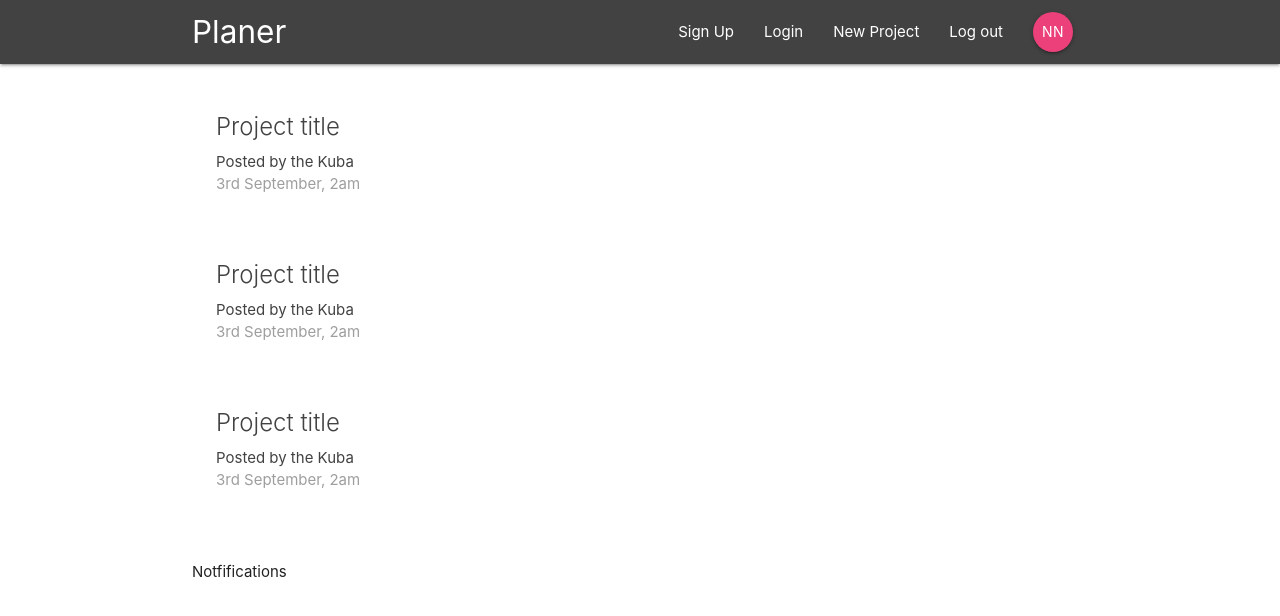
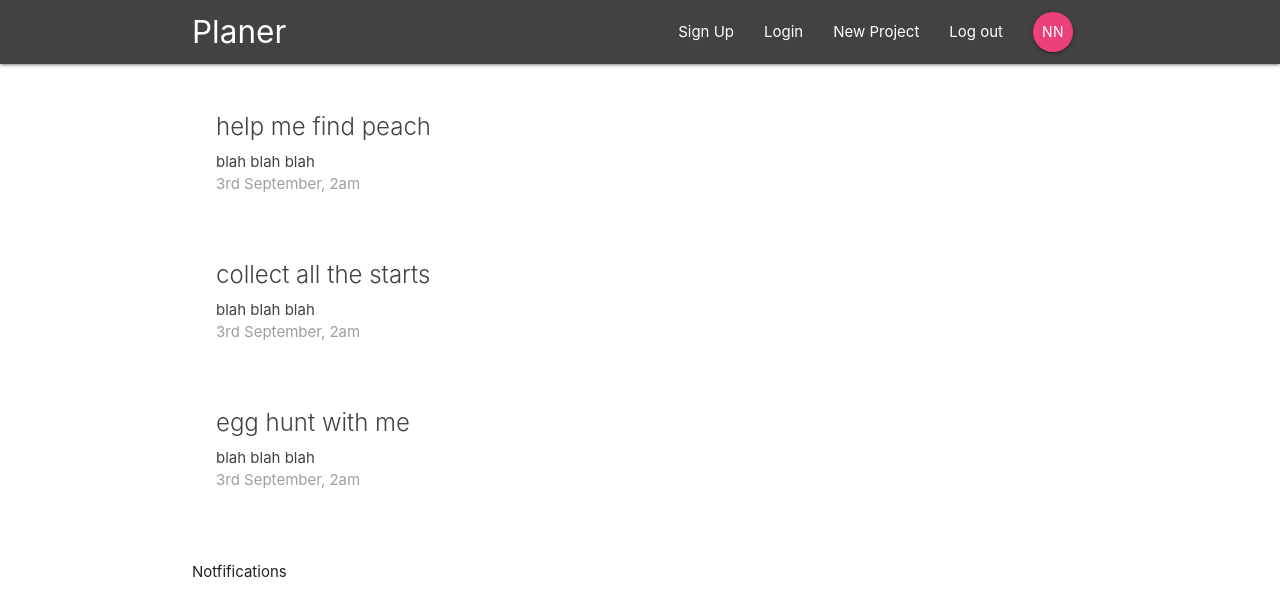
Before and after one commit to jmargielewski/planer, a React (Create React App) app: page / in a window 1280 px wide. Shown: the top 616 px of the page. Built offline with nearby package versions, Linux system fonts and the light colour scheme.

Commit message:
dummy data

```diff
--- a/src/components/dashboard/Dashboard.tsx
+++ b/src/components/dashboard/Dashboard.tsx
@@ -1,13 +1,19 @@
 import React, { Component } from 'react';
+import { connect } from 'react-redux';
 import Notifications from './Notifications';
 import ProjectList from '../projects/ProjectList';
 
-class Dashboard extends Component {
+interface Props {
+  projects: any;
+}
+
+class Dashboard extends Component<Props> {
   render() {
+    const { projects } = this.props;
     return (
       <div className="dashboard container">
         <div className="col s12 m6">
-          <ProjectList />
+          <ProjectList projects={projects} />
         </div>
         <div className="col s12 m5 offset-m1">
           <Notifications />
@@ -17,4 +23,8 @@ class Dashboard extends Component {
   }
 }
 
-export default Dashboard;
+const mapStateToProps = (state: any) => ({
+  projects: state.project.projects,
+});
+
+export default connect(mapStateToProps)(Dashboard);
--- a/src/components/projects/ProjectList.tsx
+++ b/src/components/projects/ProjectList.tsx
@@ -1,12 +1,13 @@
 import React from 'react';
 import ProjectSummary from './ProjectSummary';
 
-const ProjectList = () => {
+const ProjectList = ({ projects }: any) => {
   return (
     <div className="project-list section">
-      <ProjectSummary />
-      <ProjectSummary />
-      <ProjectSummary />
+      {projects &&
+        projects.map((project: any) => (
+          <ProjectSummary project={project} key={project.id} />
+        ))}
     </div>
   );
 };
--- a/src/components/projects/ProjectSummary.tsx
+++ b/src/components/projects/ProjectSummary.tsx
@@ -1,11 +1,11 @@
 import React from 'react';
 
-const ProjectSummary = () => {
+const ProjectSummary = ({ project }: any) => {
   return (
     <div className="card z-depth-0 project-summary">
       <div className="card-content grey-text text-darken-3">
-        <span className="card-title">Project title</span>
-        <p>Posted by the Kuba</p>
+        <span className="card-title">{project.title}</span>
+        <p>{project.content}</p>
         <p className="grey-text">3rd September, 2am</p>
       </div>
     </div>
--- a/src/store/index.ts
+++ b/src/store/index.ts
@@ -3,12 +3,12 @@ import { combineReducers, Reducer } from 'redux';
 import { AuthState } from './auth/types';
 import authReducer from './auth/reducer';
 
-import { ProjectState } from './project/types';
+import { ProjectsState } from './project/types';
 import projectReducer from './project/reducer';
 
 export interface ApplicationState {
   auth: AuthState;
-  project: ProjectState;
+  project: ProjectsState;
 }
 
 export const reducers: Reducer<ApplicationState> = combineReducers<ApplicationState>({
--- a/src/store/project/reducer.ts
+++ b/src/store/project/reducer.ts
@@ -1,12 +1,16 @@
 import { Reducer } from 'redux';
-import { ProjectState, InitAction } from './types';
+import { ProjectsState, InitAction } from './types';
 
-export const initState: ProjectState = {
-  project: '',
+export const initState: ProjectsState = {
+  projects: [
+    { id: 1, title: 'help me find peach', content: 'blah blah blah' },
+    { id: 2, title: 'collect all the starts', content: 'blah blah blah' },
+    { id: 3, title: 'egg hunt with me', content: 'blah blah blah' },
+  ],
 };
 
-const projectReducer: Reducer<ProjectState> = (
-  state: ProjectState = initState,
+const projectReducer: Reducer<ProjectsState> = (
+  state: ProjectsState = initState,
   action
 ) => {
   switch ((action as InitAction).type) {
```
Also changed, not shown: src/store/project/types.ts (+8 -2 lines).
